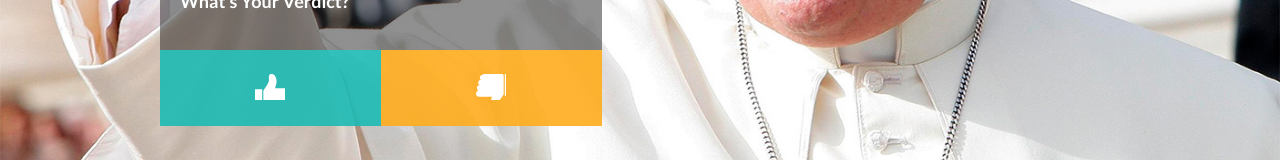
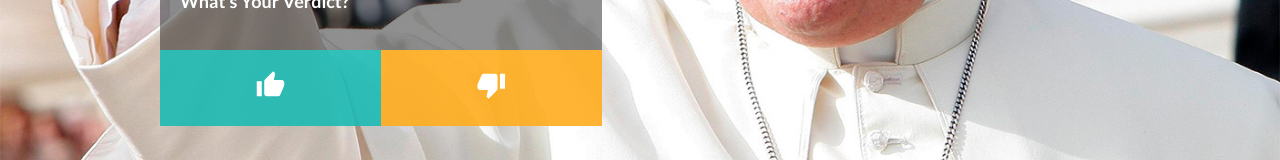
Before and after one commit to lmdelgallego/RuleofThumb, an Angular app: page / in a window 1280 px wide. Shown: the part 439-599 px from the top of the page. Built offline with nearby package versions, Linux system fonts and the light colour scheme.

Commit message:
:construction: Github fix

```diff
--- a/package.json
+++ b/package.json
@@ -24,7 +24,8 @@
     "hammerjs": "^2.0.8",
     "rxjs": "~6.4.0",
     "tslib": "^1.9.0",
-    "zone.js": "~0.9.1"
+    "zone.js": "~0.9.1",
+    "serialize-javascript": ">=2.1.1"
   },
   "devDependencies": {
     "@angular-devkit/build-angular": "~0.801.2",
@@ -45,6 +46,7 @@
     "protractor": "~5.4.0",
     "ts-node": "~7.0.0",
     "tslint": "~5.15.0",
-    "typescript": "~3.4.3"
+    "typescript": "~3.4.3",
+    "serialize-javascript": ">=2.1.1"
   }
 }
--- a/src/app/app.component.html
+++ b/src/app/app.component.html
@@ -40,10 +40,10 @@
         </div>
         <div class="principal-acctions">
           <div class="vote-up">
-            <mat-icon svgIcon="iconThumbUp"></mat-icon>
+            <mat-icon>thumb_up</mat-icon>
           </div>
           <div class="vote-down">
-            <mat-icon svgIcon="iconThumbDown">thumb_down</mat-icon>
+            <mat-icon>thumb_down</mat-icon>
           </div>
         </div>
 
```
